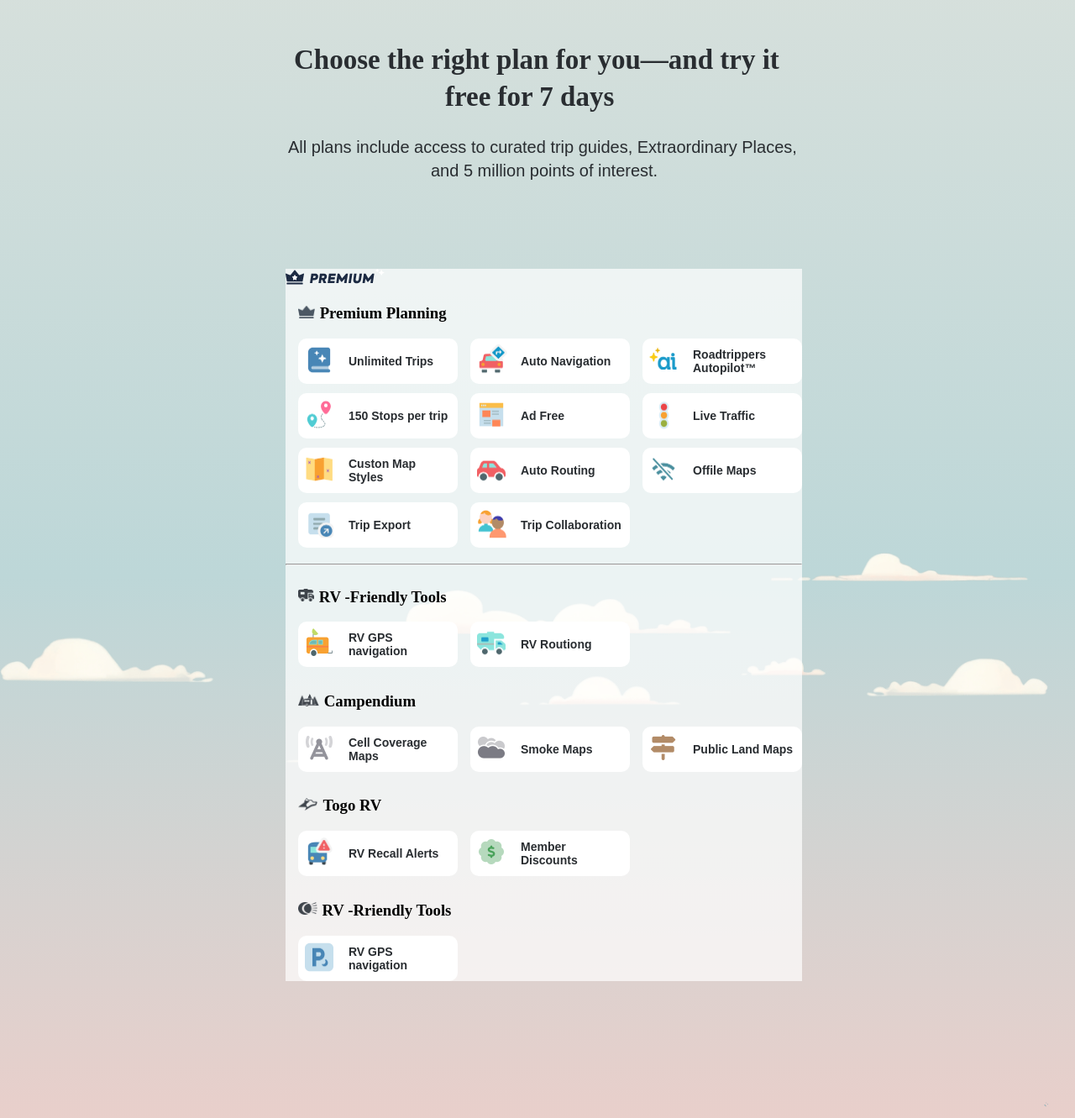
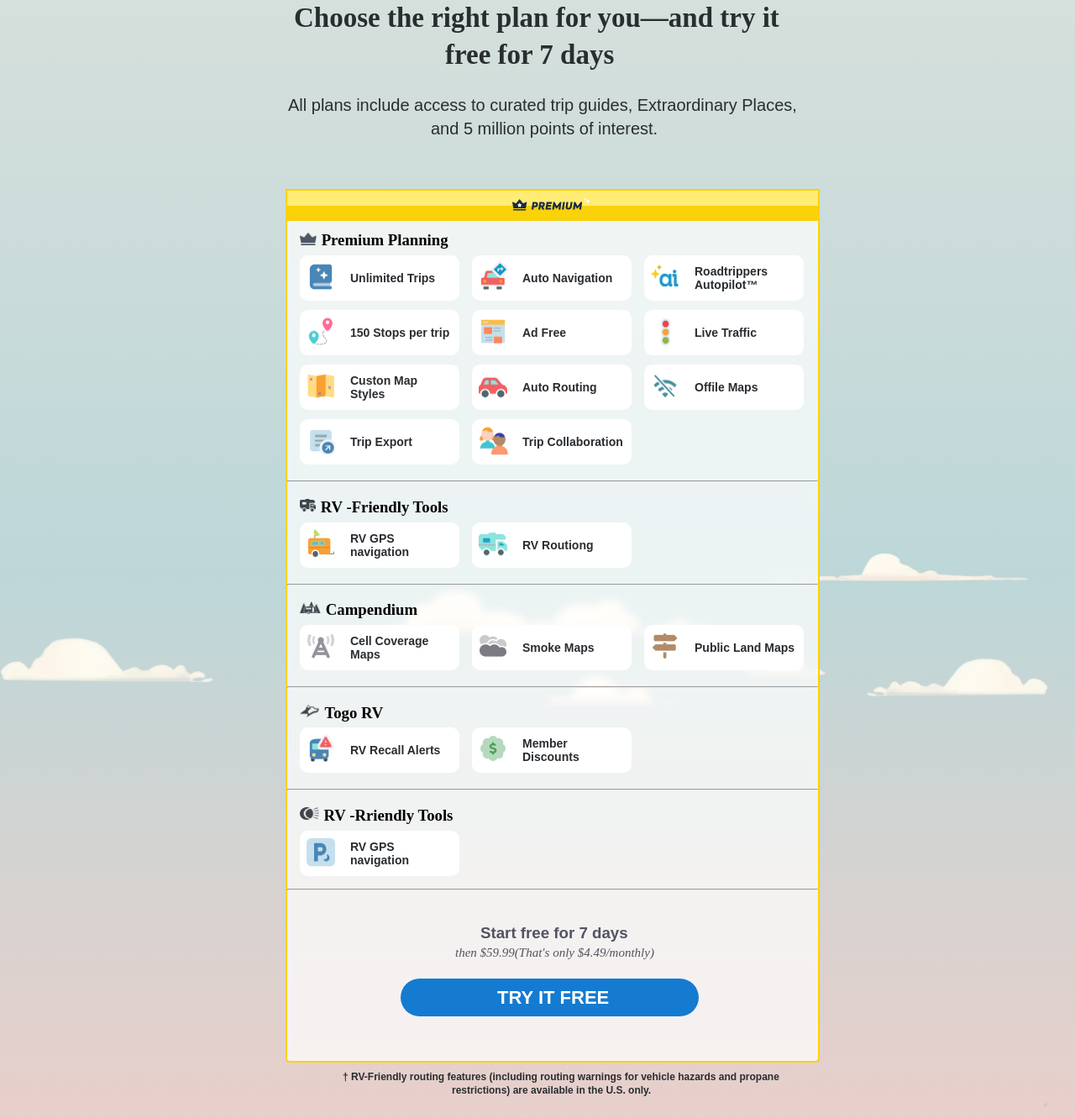
Before and after one commit to homasvikaneria/website1, a plain HTML site: page index.html in a window 1280 px wide. Shown: the part 1922-3253 px from the top of the page at 84% size. Drawn offline with Linux system fonts and the light colour scheme.

Commit message:
website1

```diff
--- a/index.css
+++ b/index.css
@@ -63,13 +63,14 @@
 
  .clouds {
    background-image: linear-gradient(rgb(215, 224, 220), rgb(189, 215, 216), rgb(238, 206, 201));
-   padding-top: 100px;
+   padding-top: 200px;
    padding-bottom: 500px;
    padding-top: 700px;
  }
 
  .frozencar {
    margin-top: -100px;
+   /* margin-bottom: -100px; */
  }
 
  .grey {
@@ -502,7 +503,7 @@
   /* font-family: serif; */
   font-size: 22px;
   margin:0px 0px -20px;
-  margin-top: 300px;
+  margin-top: 250px;
   margin-left: 350px;
  }
 
@@ -523,11 +524,13 @@
   height: 15px;
   margin-right: 6px;
   margin-left: 15px;
+  margin-top: -8px;
  }
  .textwithoutflex{
   color: #292D31;
   font-size: 16px;
   padding-left: 15px;
+  margin-top: -8px;
   /* font-family: 'Segoe UI', Tahoma, Geneva, Verdana, sans-serif; */
  }
 
@@ -535,6 +538,8 @@
   display: flex;
   align-items: center;
   justify-content: ;
+  margin-top: -8px;
+
  }
 
  .img{
@@ -546,6 +551,7 @@
   display: grid;
   grid-template-columns: repeat(3,205px);
   grid-template-rows: repeat(4,65px);
+  margin-top: -12px;
  }
  .text{
   font-size: 14px;
@@ -565,25 +571,113 @@
   width: 180px;
   border-radius: 10px;
   margin-left: 15px;
+  /* margin-right: 15px; */
  }
  .grid_b{
   display: grid;
   grid-template-rows: repeat(1,65px);
   grid-template-columns: repeat(2,205px);
-  /* background-color: #FFFFFFB3;
-  position: relative; */
-  /* margin-left: 15px; */
+  margin-top: -12px;
+
  }
 
  .grid_c{
   display: grid;
   grid-template-rows: repeat(1,65px);
   grid-template-columns: repeat(3,205px);
- }
+  margin-top: -12px;
+}
+.grid_d{
+  margin-top: -12px;
+  margin-bottom: 15px;
+}
 
  .mainyellowbox{
   background-color: #FFFFFFB3;
+  backdrop-filter: blur(5px);
   position: absolute;
   margin-left: 340px;
-  margin-top:105px ;
+  width: 632px;
+  height: 1000px;
+  margin-top:px ;
+  border-bottom-right-radius: 5px;
+  border-bottom-left-radius: 5px;
+
+  border-bottom: 2px solid rgb(249, 210,9);
+  border-left: 2px solid rgb(249, 210,9);
+  border-right: 2px solid rgb(249, 210,9);
  }
+
+ .yellowup{
+  height: 18px;
+  background-color: rgb(254, 236, 117);
+  border-top: 2px solid rgb(249, 210,9);
+  border-left: 2px solid rgb(249, 210,9);
+  border-right: 2px solid rgb(249, 210,9);
+  width: 632px;
+  margin-top: 80px;
+  margin-left: 340px;
+
+ }
+ .yellowdown{
+  background-color: rgb(249, 210,9);
+   height: 18px ;
+   width: 636px ;
+  margin-left: 340px;
+ }
+ .twoyellow{
+  margin-left: 610px;
+  margin-top: -27px
+}
+.free{
+  color: #545360;
+  font-size: 16px;
+  font-family: Arial, Helvetica, sans-serif;
+  margin-left:230px;
+  /* margin-bottom: 65px; */
+  margin-top:40px
+}
+.itallic{
+  color : #545360;
+  font-size: 15px;
+  margin-left: 200px;
+  margin-top:-15px
+
+}
+.bluebox{
+  background-color: #147BD1;
+  height: 45px;
+  width: 355px;
+  margin-left: 135px;
+  border-radius: 50px;
+
+}
+.text1{
+  margin-left: 115px;
+  font-family: Arial, Helvetica, sans-serif;
+  font-size: 22px;
+  color: white;
+  padding-top: 10px;
+
+}
+.end_para{
+  margin-top: 1020px;
+  margin-left: 350px ;
+  color: #292D31;
+  font-size: 12px;
+  font-family: Arial, Helvetica, sans-serif;
+  font-weight: 550;
+}
+
+.end_para1{
+  margin-top: -10px;
+  margin-left: 480px ;
+  color: #292D31;
+  font-size: 12px;
+  font-family: Arial, Helvetica, sans-serif;
+  font-weight: 550;
+}
+.all{
+  margin-left:58px
+
+}
--- a/index.html
+++ b/index.html
@@ -234,19 +234,24 @@
         <p style="margin-left: 170px; margin-top: -15px;">and 5 million points of interest.</p>
     </div>
 
+
+    <div class="yellowup"></div>
+
+
+
+    <div class="yellowdown"></div>
+
     <div class="mainyellowbox">
         <div class="background">
-            <div>
-                <div><img src="premium_logo.svg" alt=""></div>
-            </div>
+
 
 
             <div>
 
 
                 <div class="flex_twg">
-                    <div><img class="logowithoutflex" src="planning.png" alt=""></div>
-                    <h3 class="textwitoutflex">Premium Planning</h3>
+                    <div><img class="logowithoutflex" style="margin-top: 2px;" src="planning.png" alt=""></div>
+                    <h3 class="textwitoutflex" style="margin-top: 20px;">Premium Planning</h3>
                 </div>
 
 
@@ -345,7 +350,7 @@
                 </div>
             </div>
 
-            <hr>
+            <hr style="color: #797d81;">
 
             <div>
                 <div class="flex_twg">
@@ -372,6 +377,7 @@
                     </div>
                 </div>
             </div>
+            <hr style="color: #797d81;">
 
             <div>
                 <div class="flex_twg">
@@ -406,7 +412,7 @@
                     </div>
                 </div>
             </div>
-
+            <hr style="color: #797d81;">
             <div>
                 <div class="flex_twg">
                     <div><img class="logowithoutflex" src="togo.png" alt=""></div>
@@ -432,7 +438,7 @@
                     </div>
                 </div>
             </div>
-
+            <hr style="color: #797d81;">
             <div>
                 <div class="flex_twg">
                     <div><img class="logowithoutflex" src="orvp.png" alt=""></div>
@@ -451,7 +457,29 @@
                 </div>
             </div>
         </div>
+        <hr>
+
+        <div class="free">
+            <h3>Start free for 7 days</h3>
+        </div>
+
+        <div class="itallic">
+            <p><i>then $59.99(That's only $4.49/monthly)</i></p>
+        </div>
+
+        <div class="bluebox">
+            <p class="text1"><b>TRY IT FREE</b></p>
+        </div>
     </div>
+    <div class="twoyellow">
+        <div><img style="height: 15px ; " src="premium_logo.svg" alt=""></div>
+    </div>
+
+    <div class="all">
+        <p class="end_para">† RV-Friendly routing features (including routing warnings for vehicle hazards and propane </p>
+        <p class="end_para1">restrictions) are available in the U.S. only.</p>
+    </div>
+
 
 
 
```
